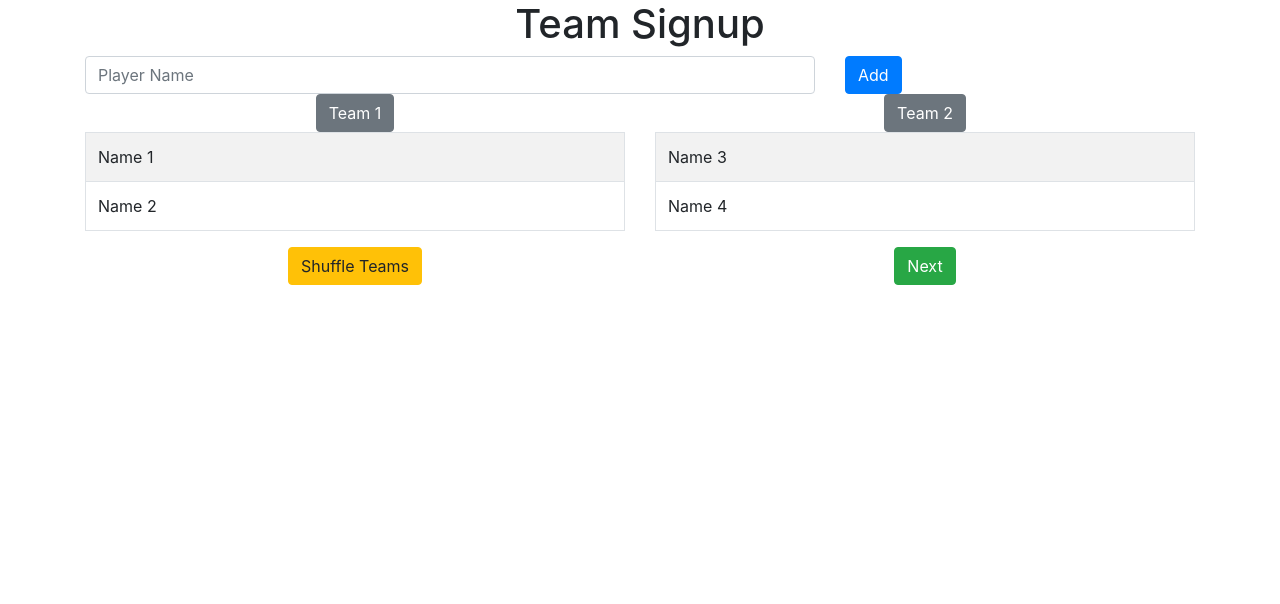
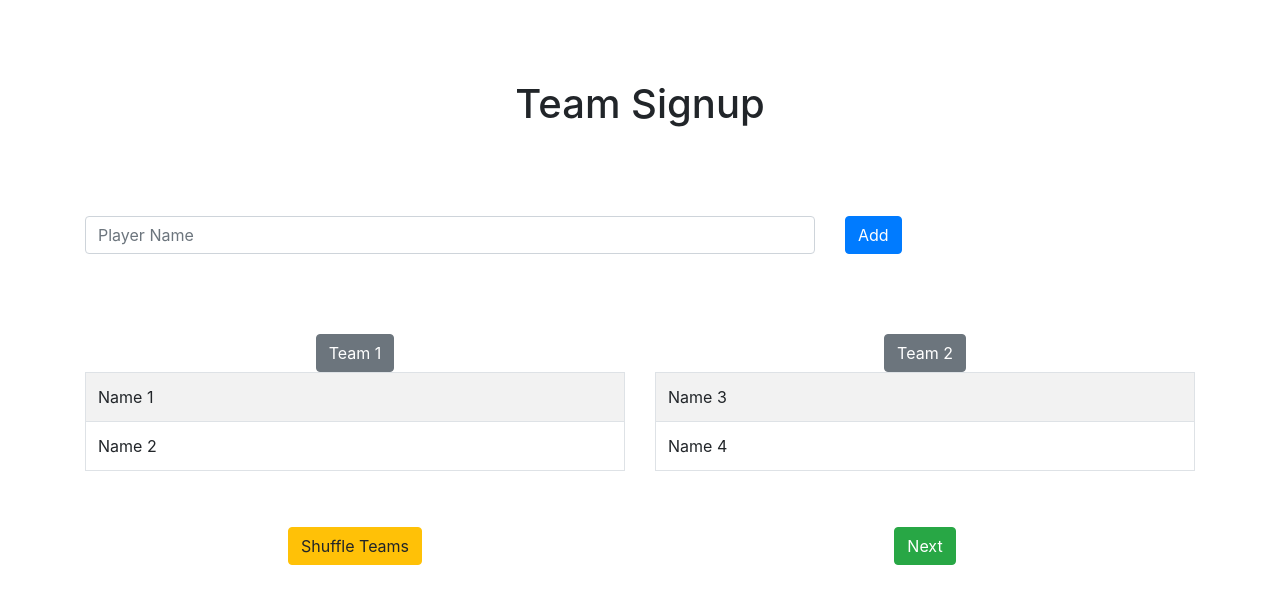
Before and after one commit to liannabow/fishbowl, a React (Create React App) app in the folder fishbowl/: page /TeamSignup in a window 1280 px wide. Shown: the top 604 px of the page. Built offline with nearby package versions, Linux system fonts and the light colour scheme.

Commit message:
added vertical padding for rows and heading

```diff
--- a/fishbowl/src/components/TeamSignup.css
+++ b/fishbowl/src/components/TeamSignup.css
@@ -1,3 +1,8 @@
 h1 {
   text-align: center;
+  padding: 10vh 0vh 5vh;
 }
+
+.Row {
+  padding: 5vh 0vh;
+}
--- a/fishbowl/src/components/TeamSignup.js
+++ b/fishbowl/src/components/TeamSignup.js
@@ -15,7 +15,7 @@ function TeamSignup() {
           <h1>Team Signup</h1>
         </Col>
       </Row>
-      <Row>
+      <Row className="Row">
         <Col xs={8}>
           <Form.Control placeholder="Player Name" />
         </Col>
@@ -23,7 +23,7 @@ function TeamSignup() {
           <Button variant="primary">Add</Button>
         </Col>
       </Row>
-      <Row>
+      <Row className="Row">
         <Col>
           <div align="center">
             <Button variant="secondary">Team 1</Button>
```
